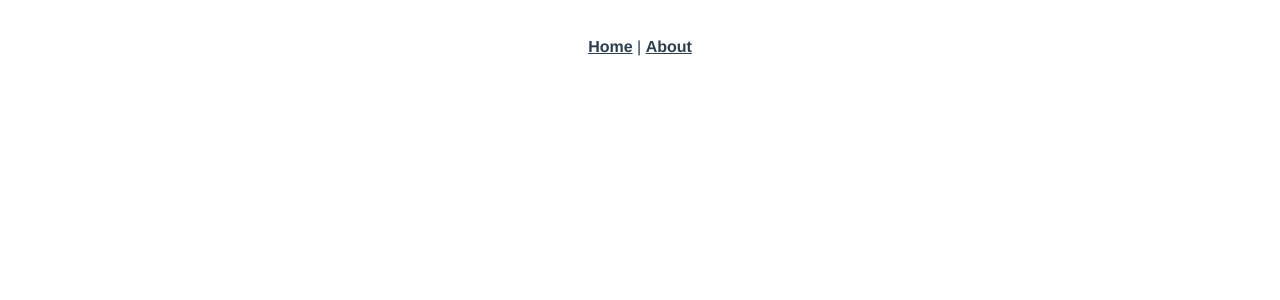
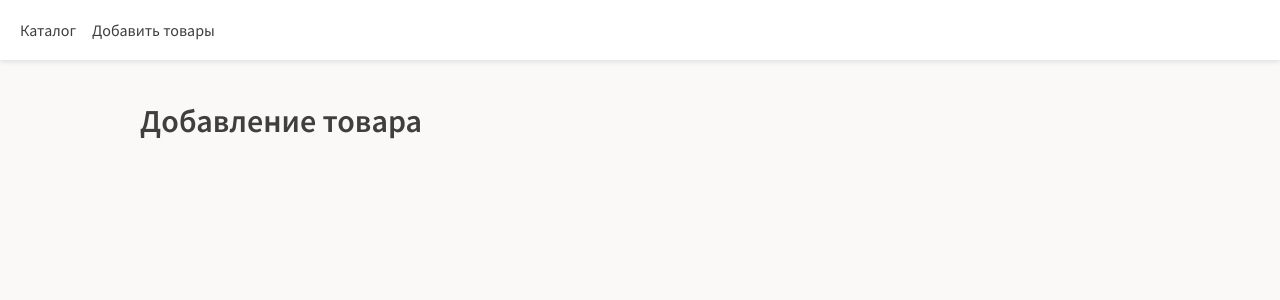
Before and after one commit to gureenkov56/showcase-vue, a Vue app: page /add-good in a window 1280 px wide. Before the commit this address had no page. Shown: the top 300 px of the page. Built offline with nearby package versions, Linux system fonts and the light colour scheme.

Commit message:
Create product cart

```diff
--- a/src/App.vue
+++ b/src/App.vue
@@ -1,29 +1,59 @@
 <template>
-  <nav>
-    <router-link to="/">Home</router-link> |
-    <router-link to="/about">About</router-link>
-  </nav>
-  <router-view/>
+  <header>
+    <nav>
+      <ul>
+        <li>
+          <router-link to="/">Каталог</router-link>
+        </li>
+        <li>
+          <router-link to="/add-good">Добавить товары</router-link>
+        </li>
+      </ul>
+    </nav>
+  </header>
+  <main>
+    <router-view />
+  </main>
 </template>
 
 <style lang="scss">
-#app {
-  font-family: Avenir, Helvetica, Arial, sans-serif;
-  -webkit-font-smoothing: antialiased;
-  -moz-osx-font-smoothing: grayscale;
-  text-align: center;
-  color: #2c3e50;
-}
+@import url("https://fonts.googleapis.com/css2?family=Source+Sans+Pro:wght@200;400;600&display=swap");
 
-nav {
-  padding: 30px;
+body {
+  margin: 0;
+  background-color: #FAF9F7;
 
-  a {
-    font-weight: bold;
-    color: #2c3e50;
+  #app {
+    font-family: "Source Sans Pro", sans-serif;
+    color: #3F3F3F;
 
-    &.router-link-exact-active {
-      color: #42b983;
+    header {
+      padding: 20px;
+      box-shadow: 0px 2px 5px rgba(0, 0, 0, 0.1);
+      background-color: #fff;
+
+      ul {
+        display: flex;
+        flex-wrap: wrap;
+        list-style-type: none;
+        padding: 0;
+        margin: 0;
+
+        li {
+          margin-right: 1rem;
+
+          a {
+            text-decoration: none;
+            color: #3f3f3f;
+          }
+        }
+      }
+    }
+
+    main {
+      max-width: 1000px;
+      margin: 0 auto;
+      padding: 20px;
     }
   }
 }
--- a/src/components/HelloWorld.vue
+++ /dev/null
@@ -1,60 +0,0 @@
-<template>
-  <div class="hello">
-    <h1>{{ msg }}</h1>
-    <p>
-      For a guide and recipes on how to configure / customize this project,<br>
-      check out the
-      <a href="https://cli.vuejs.org" target="_blank" rel="noopener">vue-cli documentation</a>.
-    </p>
-    <h3>Installed CLI Plugins</h3>
-    <ul>
-      <li><a href="https://github.com/vuejs/vue-cli/tree/dev/packages/%40vue/cli-plugin-babel" target="_blank" rel="noopener">babel</a></li>
-      <li><a href="https://github.com/vuejs/vue-cli/tree/dev/packages/%40vue/cli-plugin-router" target="_blank" rel="noopener">router</a></li>
-      <li><a href="https://github.com/vuejs/vue-cli/tree/dev/packages/%40vue/cli-plugin-vuex" target="_blank" rel="noopener">vuex</a></li>
-      <li><a href="https://github.com/vuejs/vue-cli/tree/dev/packages/%40vue/cli-plugin-eslint" target="_blank" rel="noopener">eslint</a></li>
-    </ul>
-    <h3>Essential Links</h3>
-    <ul>
-      <li><a href="https://vuejs.org" target="_blank" rel="noopener">Core Docs</a></li>
-      <li><a href="https://forum.vuejs.org" target="_blank" rel="noopener">Forum</a></li>
-      <li><a href="https://chat.vuejs.org" target="_blank" rel="noopener">Community Chat</a></li>
-      <li><a href="https://twitter.com/vuejs" target="_blank" rel="noopener">Twitter</a></li>
-      <li><a href="https://news.vuejs.org" target="_blank" rel="noopener">News</a></li>
-    </ul>
-    <h3>Ecosystem</h3>
-    <ul>
-      <li><a href="https://router.vuejs.org" target="_blank" rel="noopener">vue-router</a></li>
-      <li><a href="https://vuex.vuejs.org" target="_blank" rel="noopener">vuex</a></li>
-      <li><a href="https://github.com/vuejs/vue-devtools#vue-devtools" target="_blank" rel="noopener">vue-devtools</a></li>
-      <li><a href="https://vue-loader.vuejs.org" target="_blank" rel="noopener">vue-loader</a></li>
-      <li><a href="https://github.com/vuejs/awesome-vue" target="_blank" rel="noopener">awesome-vue</a></li>
-    </ul>
-  </div>
-</template>
-
-<script>
-export default {
-  name: 'HelloWorld',
-  props: {
-    msg: String
-  }
-}
-</script>
-
-<!-- Add "scoped" attribute to limit CSS to this component only -->
-<style scoped lang="scss">
-h3 {
-  margin: 40px 0 0;
-}
-ul {
-  list-style-type: none;
-  padding: 0;
-}
-li {
-  display: inline-block;
-  margin: 0 10px;
-}
-a {
-  color: #42b983;
-}
-</style>
--- /dev/null
+++ b/src/components/ProductCart.vue
@@ -0,0 +1,58 @@
+<template>
+  <div class='product-cart'>
+    <div class="product-cart__image">
+      <img src="https://m.media-amazon.com/images/I/71Hy3IHViRL.jpg" alt="product image">
+    </div>
+    <div class="product-cart__info">
+      <h3>Название</h3>
+      <p>Довольно-таки интересное описание товара в несколько строк. Довольно-таки интересное описание товара в несколько строк</p>
+      <div class="price">10 000 руб.</div>
+
+    </div>
+  </div>
+</template>
+
+<script>
+export default {
+  name: 'ProductCart'
+}
+</script>
+
+<style lang="scss">
+.product-cart {
+  max-width: 332px;
+  border-radius: 6px;
+  overflow: hidden;
+  background-color: #fff;
+
+  &__image {
+    img {
+      width: 100%;
+      max-height: 200px;
+      object-fit: cover;
+    }
+  }
+
+  &__info {
+    padding: 16px;
+
+    h3 {
+      padding: 0;
+      margin: 0;
+      font-weight: 600;
+      font-size: 20px;
+    }
+
+    p {
+      font-size: 16px;
+      font-weight: 400;
+    }
+
+    .price {
+      font-size: 24px;
+      font-weight: 600;
+      margin-top: 2rem;
+    }
+  }
+}
+</style>
--- a/src/router/index.js
+++ b/src/router/index.js
@@ -1,19 +1,16 @@
 import { createRouter, createWebHistory } from 'vue-router'
-import HomeView from '../views/HomeView.vue'
 
 const routes = [
   {
     path: '/',
-    name: 'home',
-    component: HomeView
+    name: 'catalog',
+    component: () => import('../views/CatalogView.vue')
+
   },
   {
-    path: '/about',
-    name: 'about',
-    // route level code-splitting
-    // this generates a separate chunk (about.[hash].js) for this route
-    // which is lazy-loaded when the route is visited.
-    component: () => import(/* webpackChunkName: "about" */ '../views/AboutView.vue')
+    path: '/add-good',
+    name: 'add-good',
+    component: () => import('../views/AddGoodView.vue')
   }
 ]
 
--- a/src/views/AboutView.vue
+++ /dev/null
@@ -1,5 +0,0 @@
-<template>
-  <div class="about">
-    <h1>This is an about page</h1>
-  </div>
-</template>
--- /dev/null
+++ b/src/views/AddGoodView.vue
@@ -0,0 +1,5 @@
+<template>
+    <div>
+        <h1>Добавление товара</h1>
+    </div>
+</template>
--- /dev/null
+++ b/src/views/CatalogView.vue
@@ -0,0 +1,17 @@
+<template>
+  <div>
+    <h1>Каталог</h1>
+    <product-cart/>
+  </div>
+</template>
+
+<script>
+import ProductCart from "@/components/ProductCart";
+
+export default {
+    components: { ProductCart }
+}
+</script>
+
+<style>
+</style>
--- a/src/views/HomeView.vue
+++ /dev/null
@@ -1,18 +0,0 @@
-<template>
-  <div class="home">
-    <img alt="Vue logo" src="../assets/logo.png">
-    <HelloWorld msg="Welcome to Your Vue.js App"/>
-  </div>
-</template>
-
-<script>
-// @ is an alias to /src
-import HelloWorld from '@/components/HelloWorld.vue'
-
-export default {
-  name: 'HomeView',
-  components: {
-    HelloWorld
-  }
-}
-</script>
```
